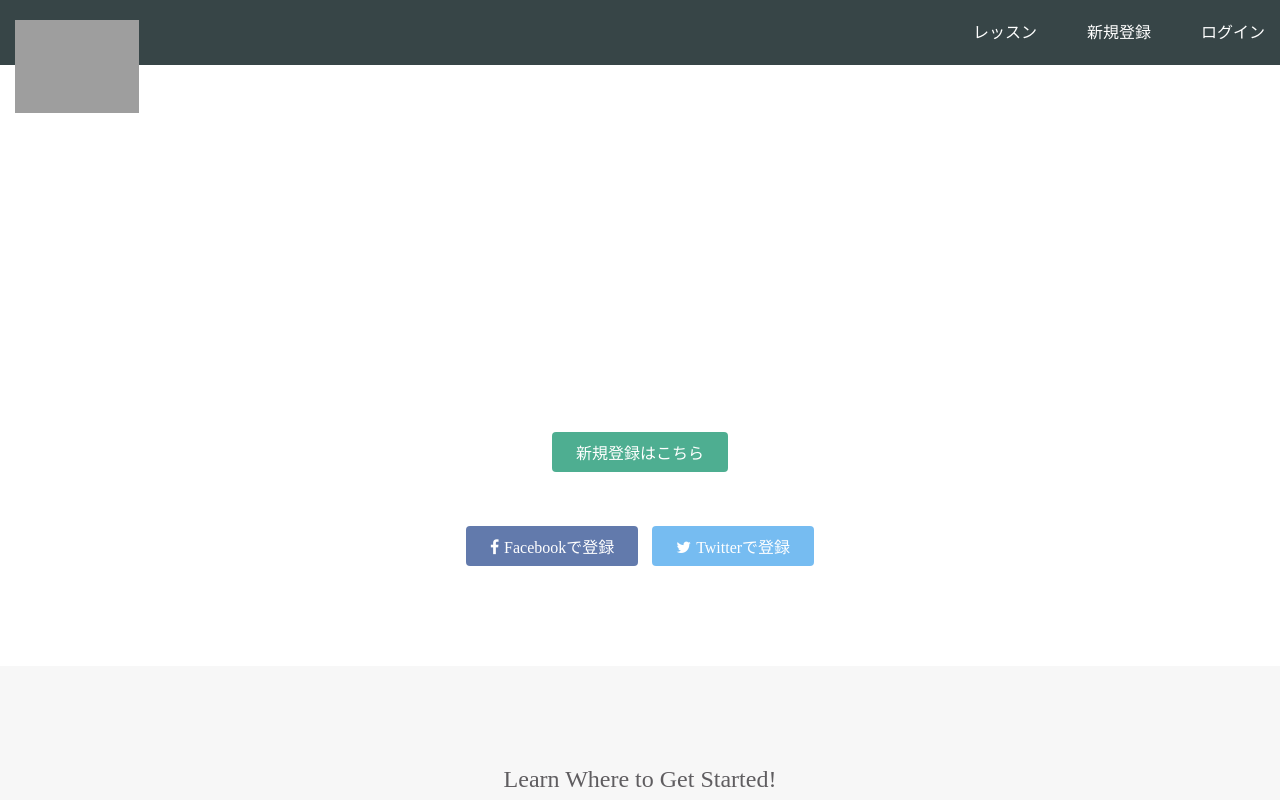
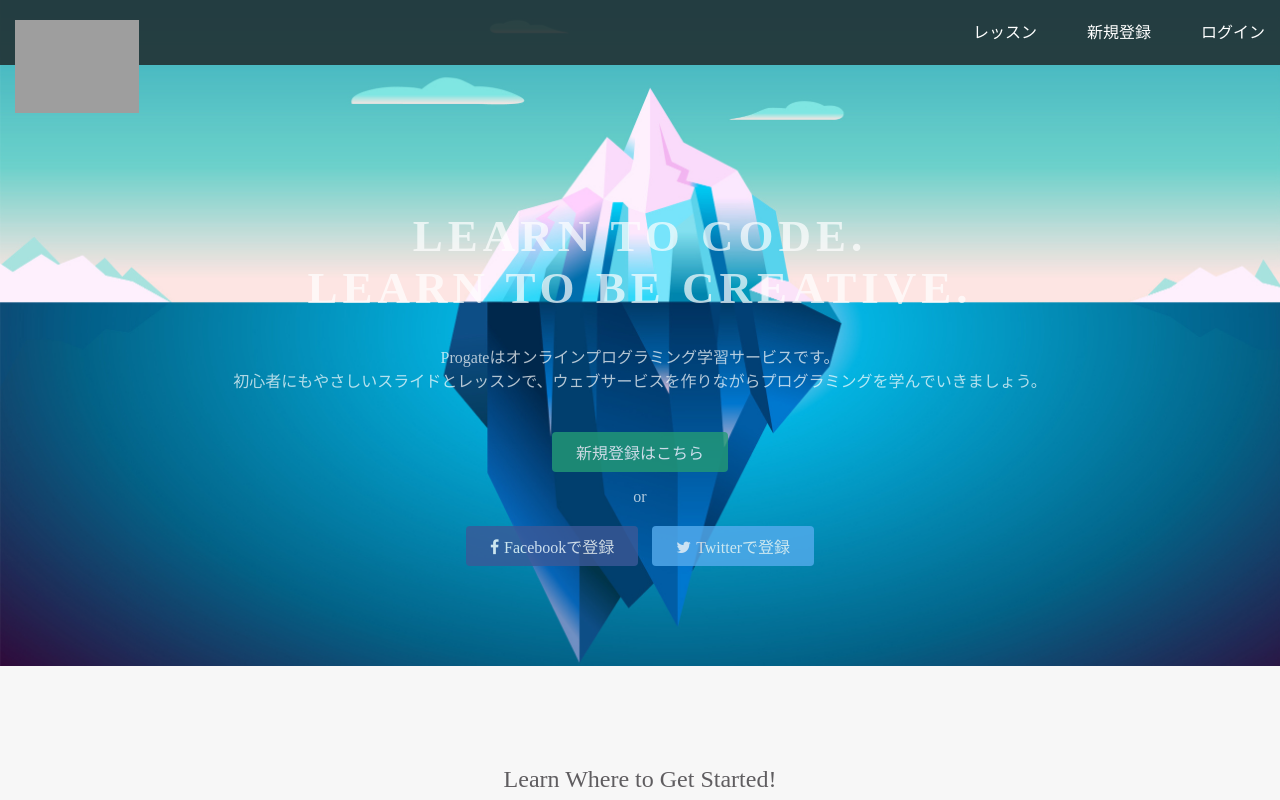
Before and after one commit to digital10ve/digital10ve.github.io, a plain HTML site: page index.html in a window 1280 px wide. Shown: the top 800 px of the page. Drawn offline with Linux system fonts and the light colour scheme; grey boxes are pictures that could not be loaded.

Commit message:
Update stylesheet.css

```diff
--- a/stylesheet.css
+++ b/stylesheet.css
@@ -19,7 +19,7 @@ a {
 
 .top-wrapper {
   padding: 180px 0 100px 0;
-  background-image: url(top.png);
+  background-image: url('https://digital10ve.github.io/wallpapersden.com_iceberg-minimal_2580x1440.jpg');
   background-size: cover;
   color: white;
   text-align: center;
```
